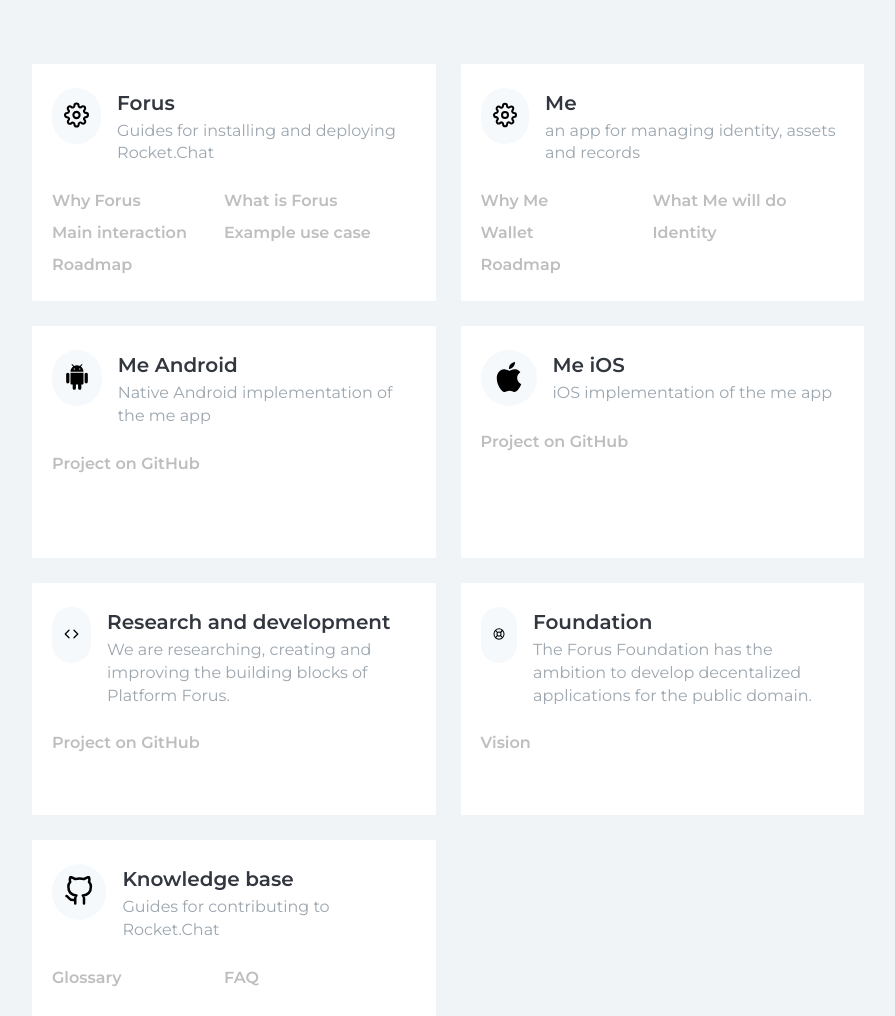
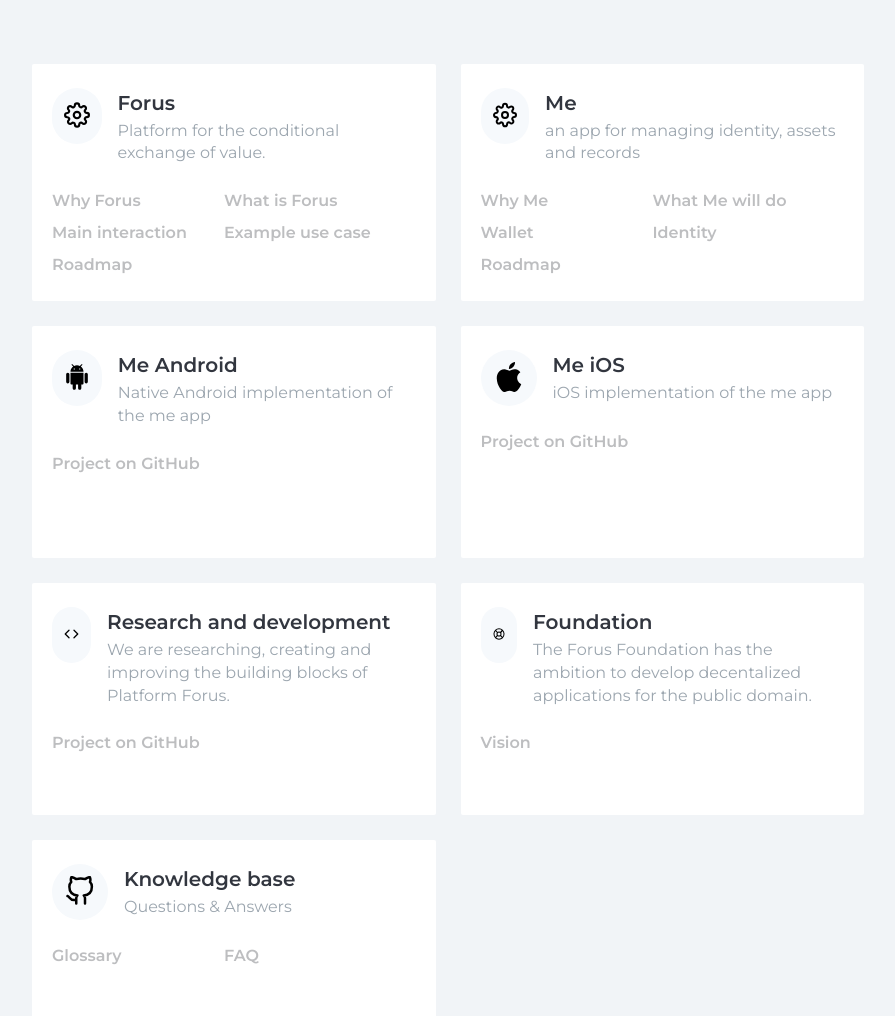
Before and after one commit to teamforus/docs.forus.io, a Jekyll site: the page built from README.md, in a window 1280 px wide and 1400 px high. Shown: the part 384-1400 px from the top of the window, without its empty margins (192-1087 px from the left). Built offline with Jekyll 4.4.1, drawn with Linux system fonts in a browser that asks for light colours; nearby versions of some CDN libraries; comment, search, counter and statistics services are not loaded.

Commit message:
Update projects.yml

```diff
--- a/_data/projects.yml
+++ b/_data/projects.yml
@@ -1,7 +1,7 @@
 -
   name: Forus
   icon: cog
-  description: Guides for installing and deploying Rocket.Chat
+  description: Platform for the conditional exchange of value.
   path: en/forus
   pages:
     Why Forus: /#why-we-are-making-forus
@@ -52,7 +52,7 @@
 -
   name: Knowledge base
   icon: github
-  description: Guides for contributing to Rocket.Chat
+  description: Questions & Answers
   path: en/knowledge-base/
   pages:
     Glossary: glossary/
```
